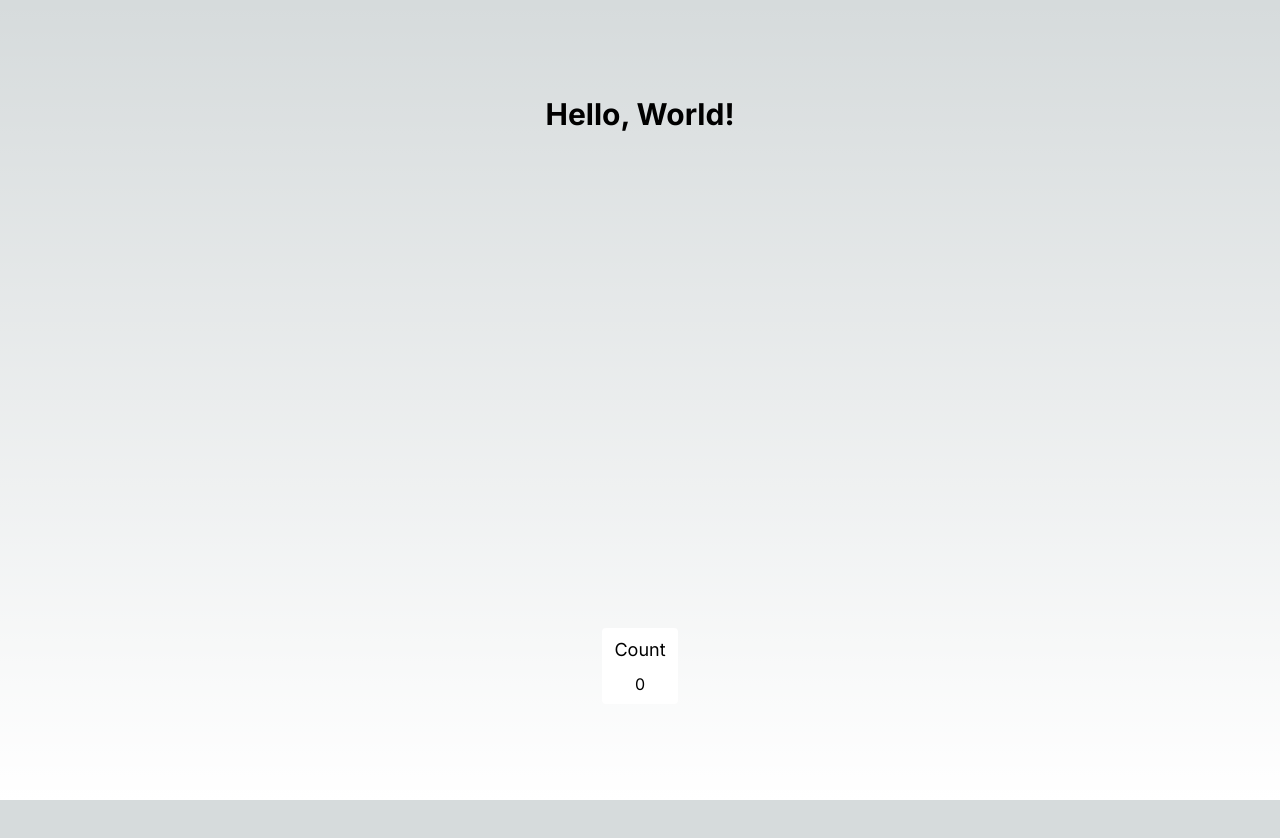
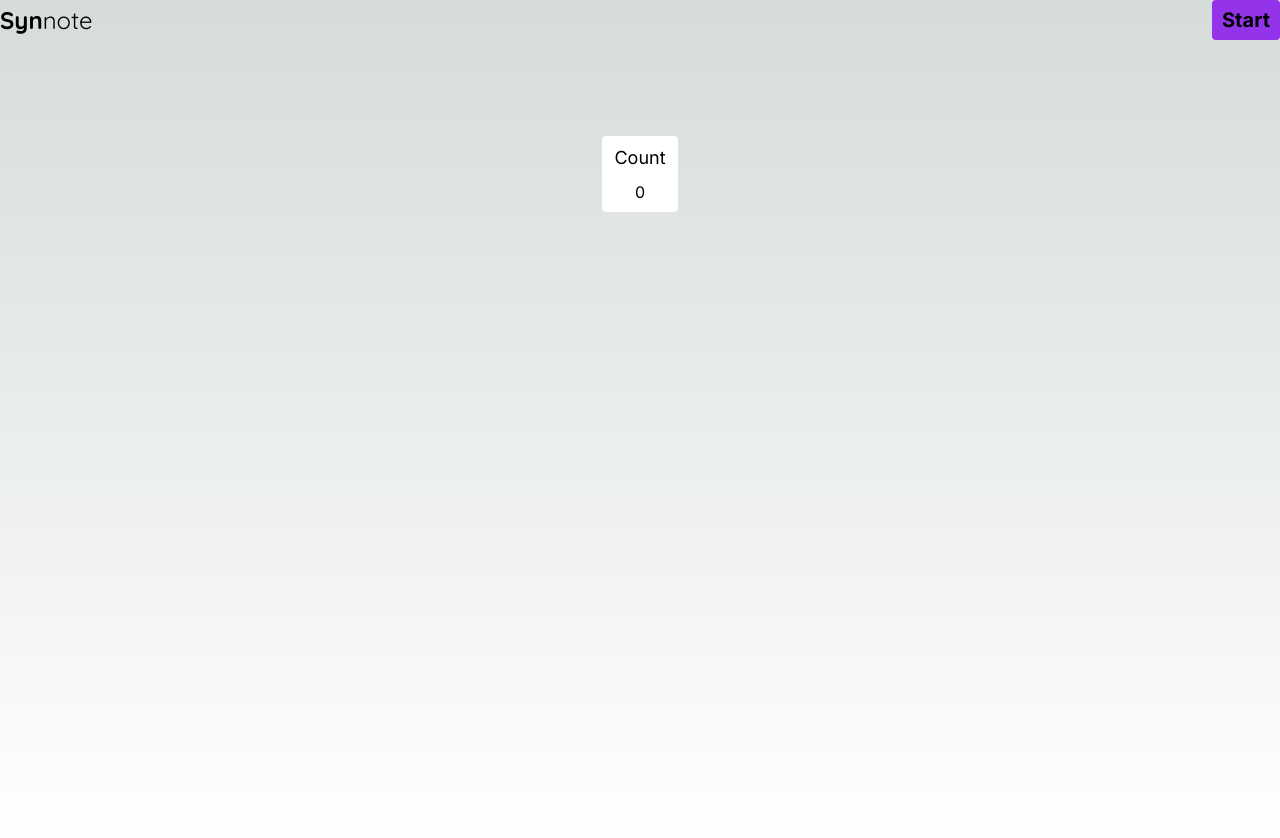
Before and after one commit to keo88/pnpm-playground, a Next.js app in the folder apps/client/: page / in a window 1280 px wide. Before the commit the page ends 800 px from the top, so only its background shows below. Built offline with nearby package versions, Linux system fonts and the light colour scheme.

Commit message:
feat: add new component header.

```diff
--- a/apps/client/app/page.tsx
+++ b/apps/client/app/page.tsx
@@ -1,10 +1,13 @@
 import Counter from '@/components/common/Counter';
+import Header from '@/components/common/Header';
 
 export default function Home() {
   return (
-    <main className='flex min-h-screen flex-col items-center justify-between p-24'>
-      <h1 className='text-3xl font-bold'>Hello, World!</h1>
-      <Counter />
-    </main>
+    <>
+      <Header />
+      <main className='flex min-h-screen flex-col items-center justify-between p-24'>
+        <Counter />
+      </main>
+    </>
   );
 }
--- /dev/null
+++ b/apps/client/components/common/Header.tsx
@@ -0,0 +1,20 @@
+import { Quicksand } from 'next/font/google';
+import { twMerge } from 'tailwind-merge';
+
+const quicksand = Quicksand({ subsets: ['latin'] });
+
+function Header() {
+  return (
+    <header className='flex h-10 items-center justify-between'>
+      <h1 className={twMerge(quicksand.className, 'text-2xl')}>
+        <strong className='font-bold'>Syn</strong>
+        note
+      </h1>
+      <button className='font-white rounded bg-purple-600 px-2.5 py-1.5 text-xl font-bold'>
+        Start
+      </button>
+    </header>
+  );
+}
+
+export default Header;
```
